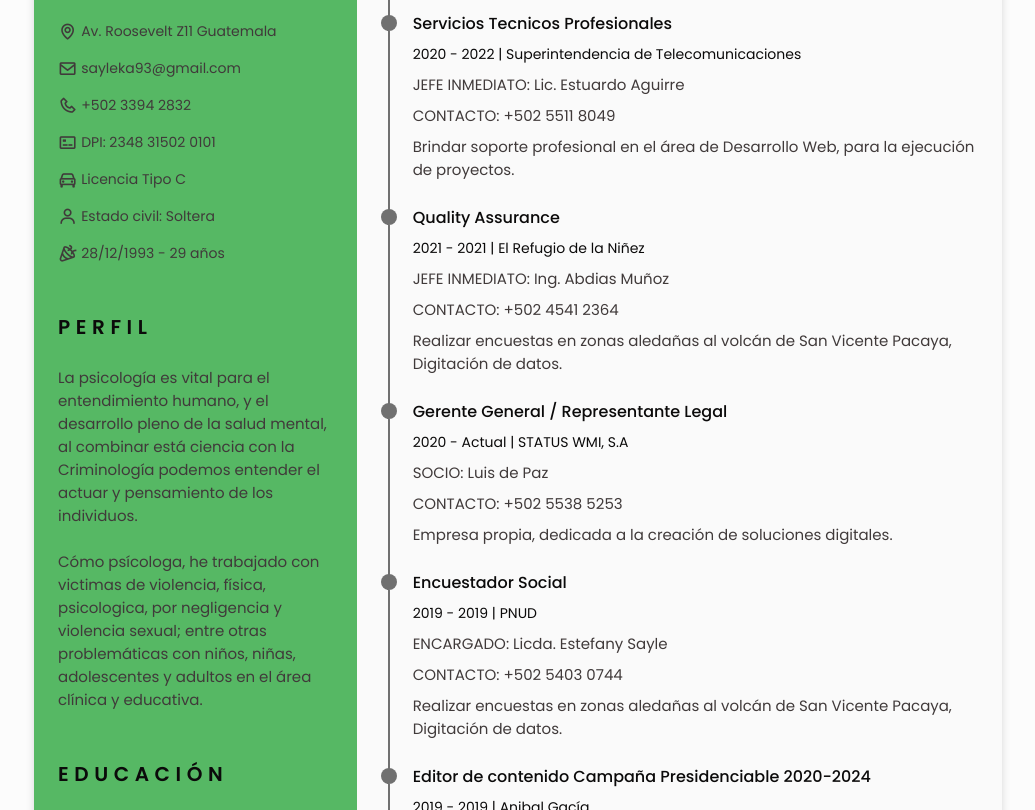
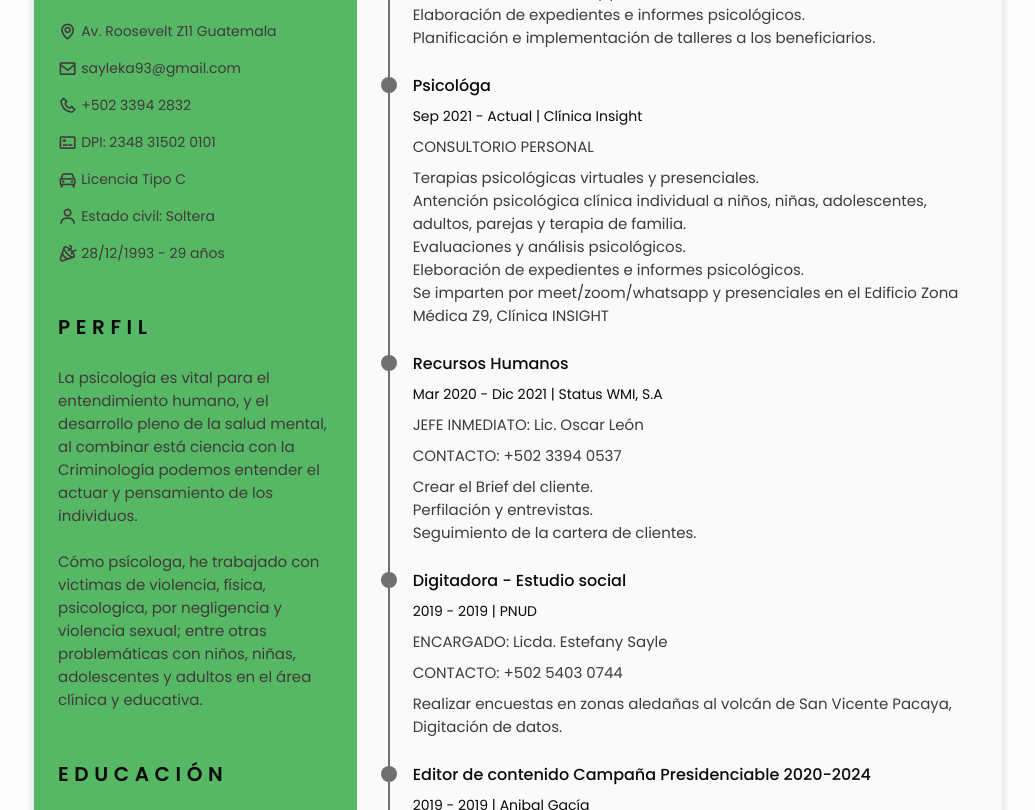
Before and after one commit to oscardev-fe/oscarleon.app-cv-ale, a plain HTML site: page index.html in a window 1280 px wide. Shown: the part 316-1126 px from the top of the page, without its empty margins (122-1157 px from the left). Drawn offline with nearby package versions, Linux system fonts and the light colour scheme.

Commit message:
nuevos trabajos

```diff
--- a/index.html
+++ b/index.html
@@ -298,7 +298,9 @@
 
                                 <div class="experience_data bd-grid">
                                     <h3 class="experience_title">Psicológa</h3>
-                                    <span class="experience_company">2023 - Actual | CONACMI </span>
+                                    <p class="experience_description">JEFE INMEDIATO: Mirian Arrecis / Coordinadora de proyecto</p>
+                                    <p class="experience_description">CONTACTO: +502 3546 9470</p>
+                                    <span class="experience_company">Jul 2022 - Actual | CONACMI </span>
                                     <p class="experience_description">Proyecto UNICEF para NNAJ victimas de violencia sexual.
                                         <br> Evaluaciones y análisis psicológicos.
                                         <br> Atención clínica al NNAJ y padres de familia.
@@ -316,11 +318,14 @@
                                 </div>
 
                                 <div class="experience_data bd-grid">
-                                    <h3 class="experience_title">Servicios Tecnicos Profesionales</h3>
-                                    <span class="experience_company">2020 - 2022 | Superintendencia de Telecomunicaciones </span>
-                                    <p class="experience_description">JEFE INMEDIATO: Lic. Estuardo Aguirre</p>
-                                    <p class="experience_description">CONTACTO: +502 5511 8049</p>
-                                    <p class="experience_description">Brindar soporte profesional en el área de Desarrollo Web, para la ejecución de proyectos.
+                                    <h3 class="experience_title">Psicológa</h3>
+                                    <span class="experience_company">Sep 2021 - Actual | Clínica Insight </span>
+                                    <p class="experience_description">CONSULTORIO PERSONAL</p>
+                                    <p class="experience_description">Terapias psicológicas virtuales y presenciales.
+                                        <br>Antención psicológica clínica individual a niños, niñas, adolescentes, adultos, parejas y terapia de familia.
+                                        <br>Evaluaciones y análisis psicológicos.
+                                        <br>Eleboración de expedientes e informes psicológicos.
+                                        <br>Se imparten por meet/zoom/whatsapp y presenciales en el Edificio Zona Médica Z9, Clínica INSIGHT
                                     </p>
                                 </div>
                             </div>
@@ -333,28 +338,13 @@
                                     </div>
 
                                     <div class="experience_data bd-grid">
-                                        <h3 class="experience_title">Quality Assurance</h3>
-                                        <span class="experience_company">2021 - 2021 | El Refugio de la Niñez </span>
-                                        <p class="experience_description">JEFE INMEDIATO: Ing. Abdias Muñoz</p>
-                                        <p class="experience_description">CONTACTO: +502 4541 2364</p>
-                                        <p class="experience_description">Realizar encuestas en zonas aledañas al volcán de San Vicente Pacaya, Digitación de datos.
-                                        </p>
-                                    </div>
-                                </div>
-
-                            <div class="experience_container bd-grid">
-                                <div class="experience_content">
-                                    <div class="experience_time">
-                                        <span class="experience_rounder"></span>
-                                        <span class="experience_line"></span>
-                                    </div>
-
-                                    <div class="experience_data bd-grid">
-                                        <h3 class="experience_title">Gerente General / Representante Legal</h3>
-                                        <span class="experience_company">2020 - Actual | STATUS WMI, S.A </span>
-                                        <p class="experience_description">SOCIO: Luis de Paz</p>
-                                        <p class="experience_description">CONTACTO: +502 5538 5253</p>
-                                        <p class="experience_description">Empresa propia, dedicada a la creación de soluciones digitales.
+                                        <h3 class="experience_title">Recursos Humanos</h3>
+                                        <span class="experience_company">Mar 2020 - Dic 2021 | Status WMI, S.A </span>
+                                        <p class="experience_description">JEFE INMEDIATO: Lic. Oscar León</p>
+                                        <p class="experience_description">CONTACTO: +502 3394 0537</p>
+                                        <p class="experience_description">Crear el Brief del cliente.
+                                            <br>Perfilación y entrevistas.
+                                            <br>Seguimiento de la cartera de clientes.
                                         </p>
                                     </div>
                                 </div>
@@ -367,7 +357,7 @@
                                         </div>
 
                                         <div class="experience_data bd-grid">
-                                            <h3 class="experience_title">Encuestador Social</h3>
+                                            <h3 class="experience_title">Digitadora - Estudio social</h3>
                                             <span class="experience_company">2019 - 2019 | PNUD </span>
                                             <p class="experience_description">ENCARGADO: Licda. Estefany Sayle</p>
                                             <p class="experience_description">CONTACTO: +502 5403 0744</p>
```
